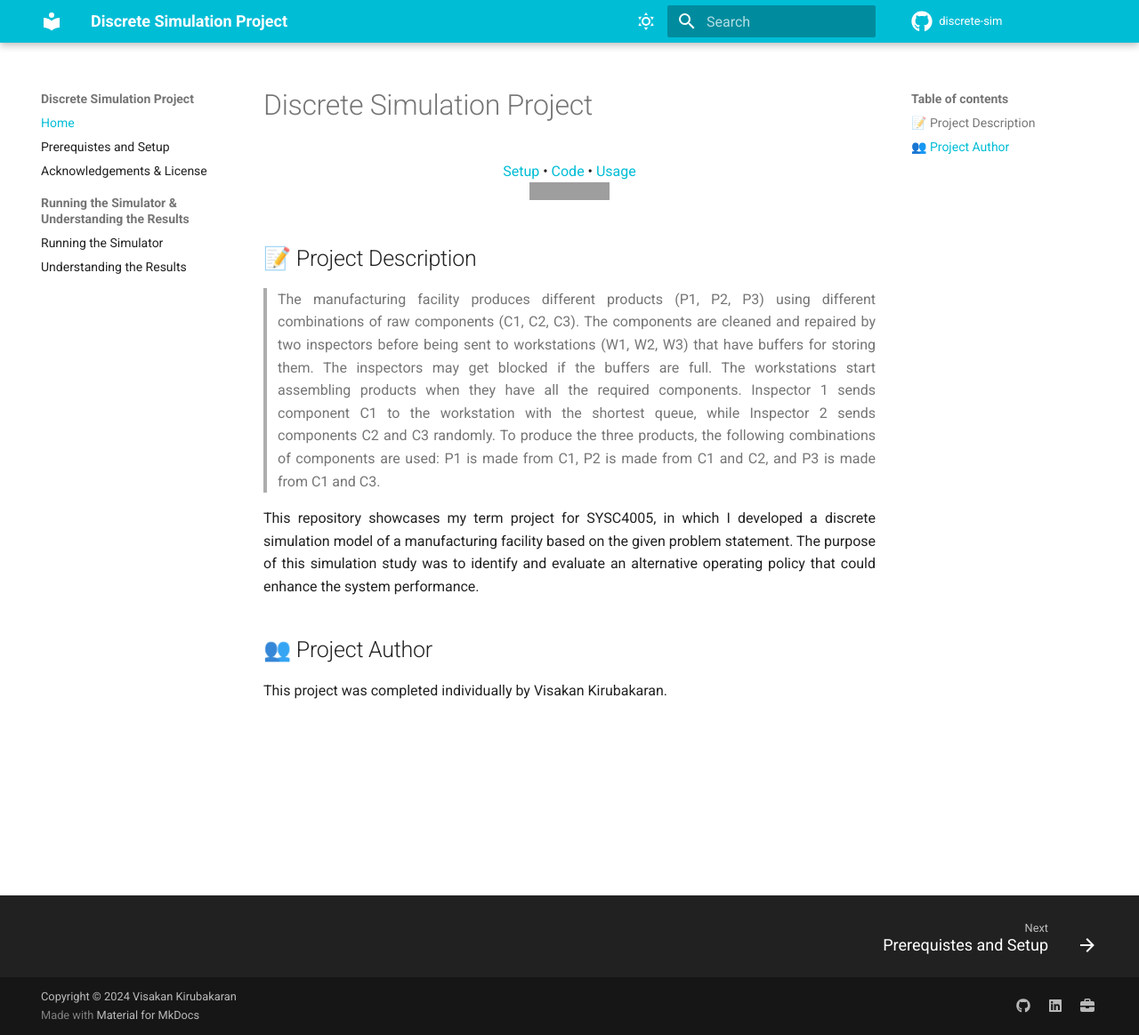
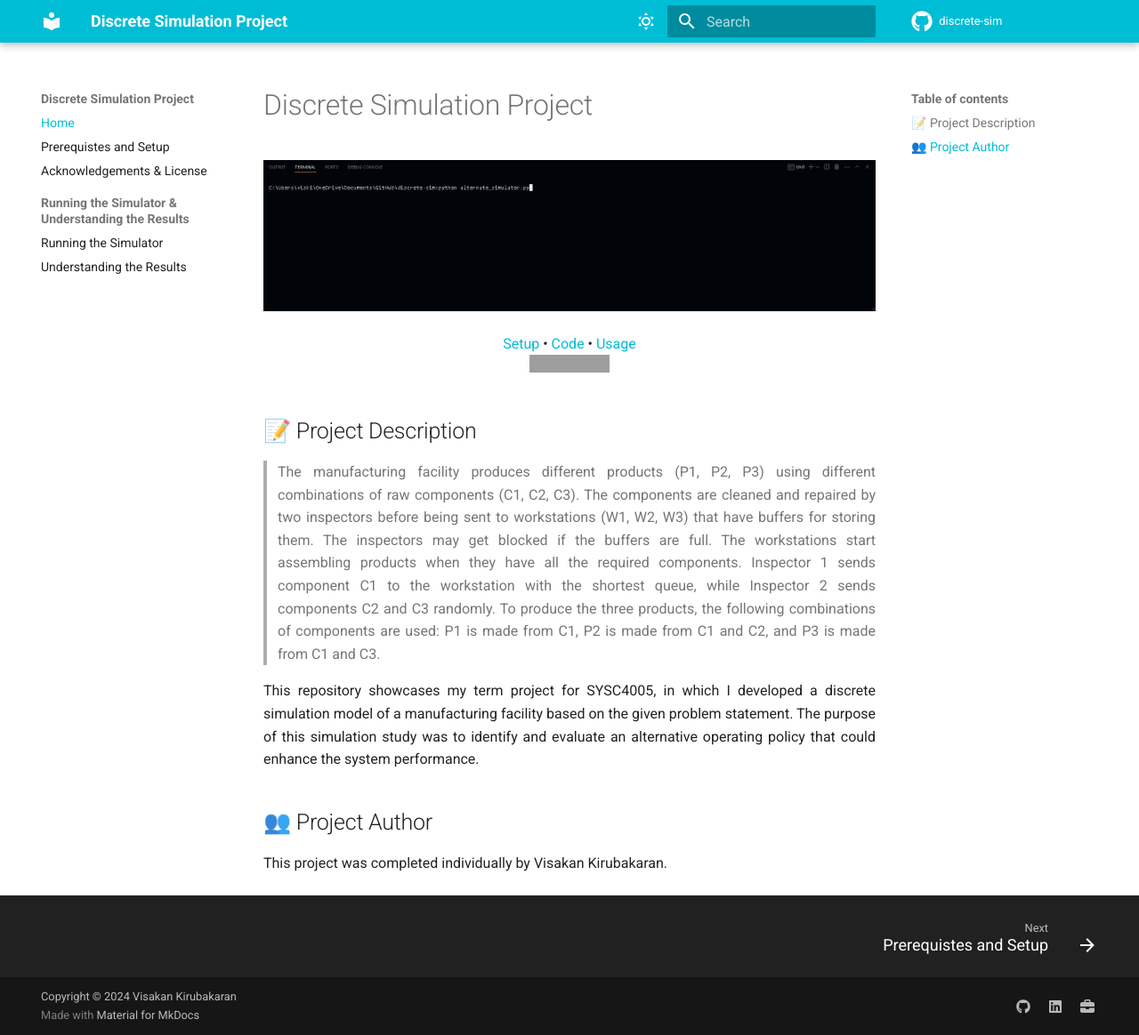
Before and after one commit to vikiru/discrete-sim, an MkDocs documentation site: the page built from docs/index.md, in a window 1280 px wide and 1164 px high. Shown: the whole window at 89% size. Built offline with MkDocs 1.6.1 and Material for MkDocs 9.7.7, drawn with Linux system fonts in a browser that asks for light colours; comment, search, counter and statistics services are not loaded; grey boxes are pictures that could not be loaded.

Commit message:
Add demo to docs

```diff
--- a/docs/index.md
+++ b/docs/index.md
@@ -1,4 +1,6 @@
 # Discrete Simulation Project
+
+<img src="./discrete-sim-demo.gif" alt="discrete-sim Demo"/>
 
 <p align="center">
     <a href="https://vikiru.github.io/discrete-sim/setup/">Setup</a>
```
Also changed, not shown: docs/discrete-sim-demo.gif (added).
